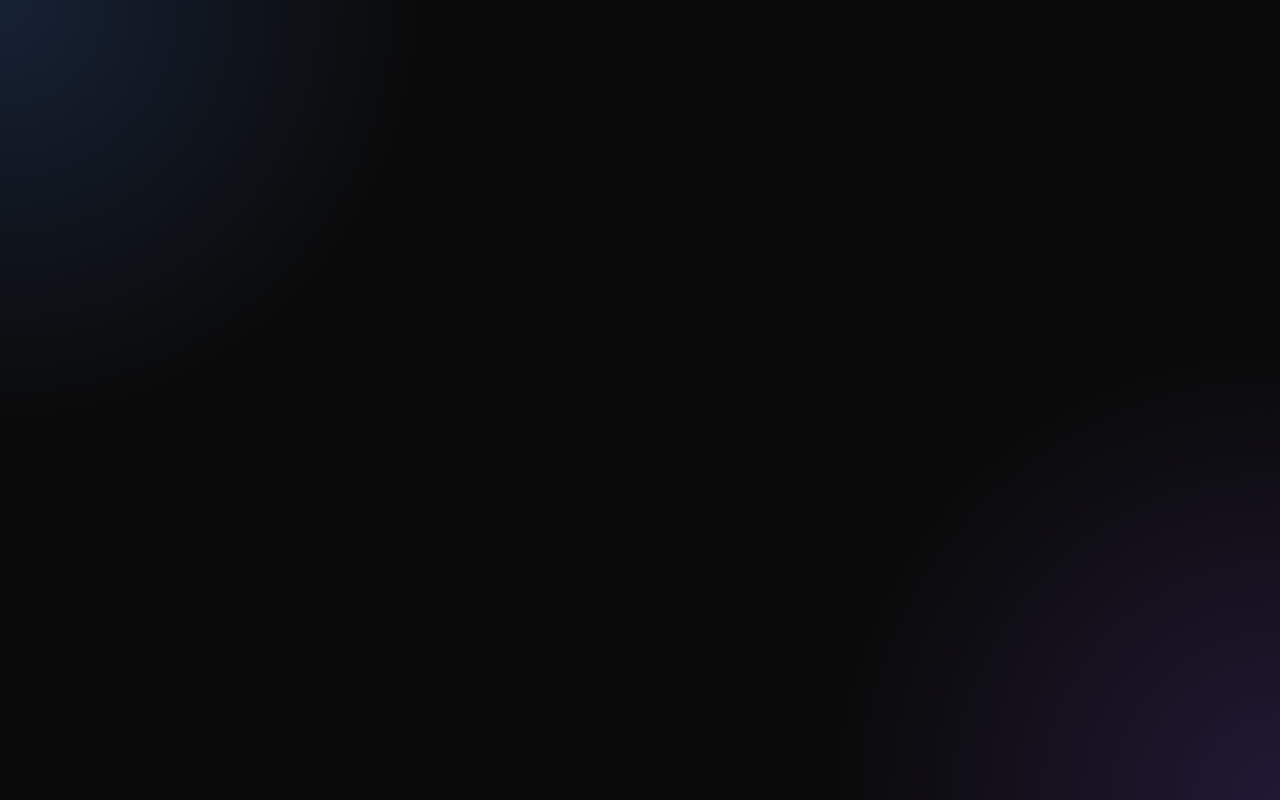
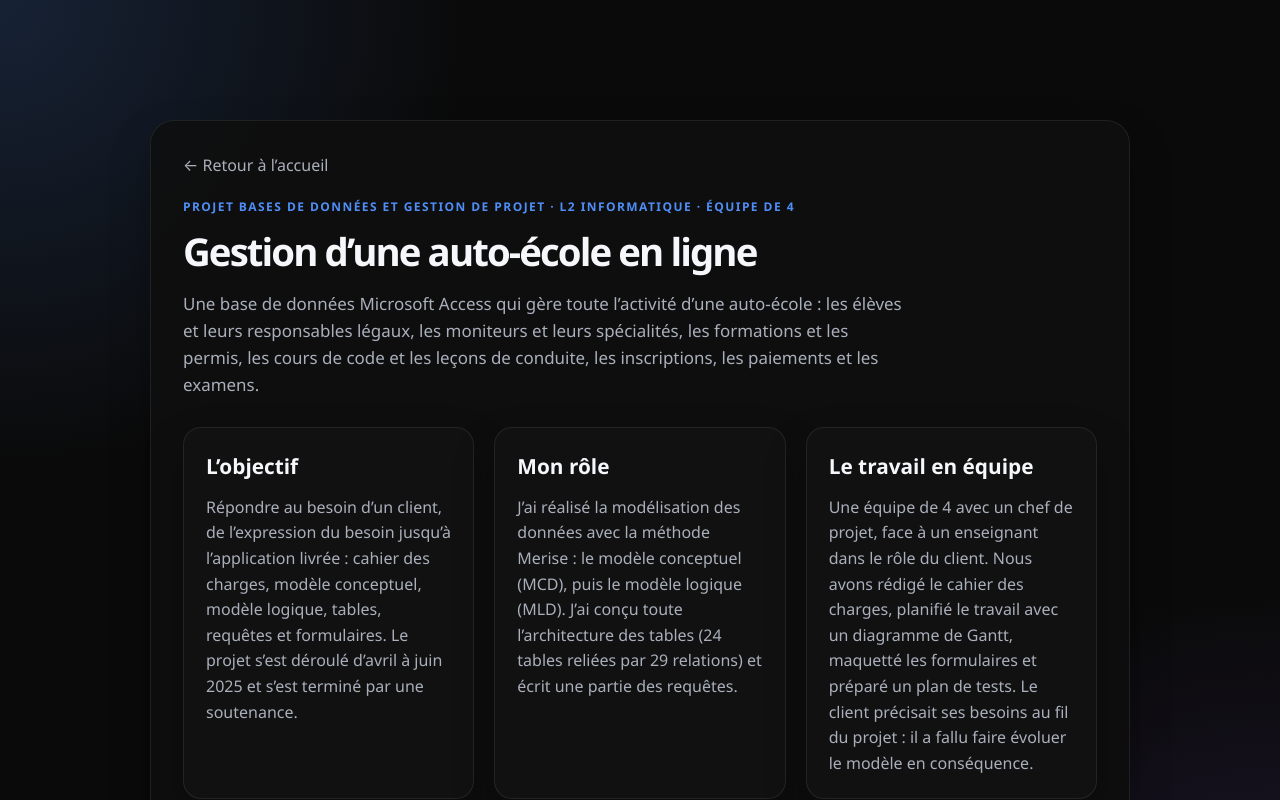
Before and after one commit to Ibrahdiallo224/portfolio-ibrahima, a React (Create React App) app: page /projet/autoecole in a window 1280 px wide. Before the commit this address had no page. Shown: the top 800 px of the page. Built offline with nearby package versions, Linux system fonts and the light colour scheme.

Commit message:
Ajout du projet auto-école (Merise, Access)

```diff
--- a/src/App.js
+++ b/src/App.js
@@ -6,6 +6,7 @@ import ProjectCNN from './pages/ProjectCNN';
 import ProjectGraphes from './pages/ProjectGraphes';
 import ProjectMines from './pages/ProjectMines';
 import ProjectQualite from './pages/ProjectQualite';
+import ProjectAutoEcole from './pages/ProjectAutoEcole';
 import './index.css';
 
 // Quand on change de page, on remonte en haut (sinon on arrive au milieu de la nouvelle page)
@@ -28,6 +29,7 @@ function App() {
         <Route path="/projet/graphes" element={<ProjectGraphes />} />
         <Route path="/projet/mines" element={<ProjectMines />} />
         <Route path="/projet/qualite" element={<ProjectQualite />} />
+        <Route path="/projet/autoecole" element={<ProjectAutoEcole />} />
       </Routes>
     </Router>
   );
--- a/src/index.css
+++ b/src/index.css
@@ -290,6 +290,10 @@ select {
   background: linear-gradient(180deg, rgba(20, 58, 41, 0.86), rgba(18, 18, 18, 0.92));
 }
 
+.project-card.teal {
+  background: linear-gradient(180deg, rgba(16, 70, 74, 0.9), rgba(18, 18, 18, 0.92));
+}
+
 .project-card.orange {
   background: linear-gradient(180deg, rgba(92, 52, 18, 0.9), rgba(18, 18, 18, 0.92));
 }
--- a/src/pages/Home.js
+++ b/src/pages/Home.js
@@ -8,6 +8,8 @@ const skills = [
   'Spring Boot',
   'Python',
   'SQL',
+  'Merise (MCD / MLD)',
+  'Microsoft Access',
   'pandas',
   'scikit-learn',
   'DuckDB',
@@ -58,6 +60,14 @@ const projects = [
     accent: 'blue',
   },
   {
+    title: 'Gestion d’une auto-école en ligne',
+    category: 'Base de données · équipe de 4',
+    description:
+      'Base de données Microsoft Access pour suivre les élèves, les moniteurs, les formations, les paiements et les examens. J’ai réalisé la modélisation Merise (MCD, MLD), l’architecture des 24 tables et une partie des requêtes.',
+    path: '/projet/autoecole',
+    accent: 'teal',
+  },
+  {
     title: 'Détection de pathologies pulmonaires',
     category: 'IA médicale',
     description:
@@ -106,7 +116,7 @@ function Home() {
                 <span>de stage chez e.SNCF Solutions</span>
               </li>
               <li>
-                <strong>4</strong>
+                <strong>5</strong>
                 <span>projets détaillés</span>
               </li>
               <li>
--- /dev/null
+++ b/src/pages/ProjectAutoEcole.js
@@ -0,0 +1,58 @@
+import { Link } from 'react-router-dom';
+
+function ProjectAutoEcole() {
+  return (
+    <div className="project-page">
+      <div className="project-shell">
+        <Link to="/" className="back-link">← Retour à l’accueil</Link>
+        <p className="section-kicker">Projet Bases de données et gestion de projet · L2 Informatique · équipe de 4</p>
+        <h1>Gestion d’une auto-école en ligne</h1>
+        <p className="project-intro">
+          Une base de données Microsoft Access qui gère toute l’activité d’une auto-école : les élèves et leurs
+          responsables légaux, les moniteurs et leurs spécialités, les formations et les permis, les cours de code
+          et les leçons de conduite, les inscriptions, les paiements et les examens.
+        </p>
+
+        <div className="project-content">
+          <div className="project-panel">
+            <h2>L’objectif</h2>
+            <p>
+              Répondre au besoin d’un client, de l’expression du besoin jusqu’à l’application livrée : cahier des
+              charges, modèle conceptuel, modèle logique, tables, requêtes et formulaires. Le projet s’est déroulé
+              d’avril à juin 2025 et s’est terminé par une soutenance.
+            </p>
+          </div>
+
+          <div className="project-panel">
+            <h2>Mon rôle</h2>
+            <p>
+              J’ai réalisé la modélisation des données avec la méthode Merise : le modèle conceptuel (MCD), puis
+              le modèle logique (MLD). J’ai conçu toute l’architecture des tables (24 tables reliées par 29
+              relations) et écrit une partie des requêtes.
+            </p>
+          </div>
+
+          <div className="project-panel">
+            <h2>Le travail en équipe</h2>
+            <p>
+              Une équipe de 4 avec un chef de projet, face à un enseignant dans le rôle du client. Nous avons
+              rédigé le cahier des charges, planifié le travail avec un diagramme de Gantt, maquetté les
+              formulaires et préparé un plan de tests. Le client précisait ses besoins au fil du projet : il a
+              fallu faire évoluer le modèle en conséquence.
+            </p>
+          </div>
+        </div>
+
+        <ul className="key-points">
+          <li>Merise : MCD, MLD, tables d’association</li>
+          <li>Microsoft Access : 24 tables, 29 relations</li>
+          <li>Requêtes SQL : paramètres, regroupements, calcul des heures et des restes à payer</li>
+          <li>24 formulaires avec menu, sous-formulaires et recherche d’élèves</li>
+          <li>Gestion de projet : cahier des charges, Gantt, maquettage, plan de tests</li>
+        </ul>
+      </div>
+    </div>
+  );
+}
+
+export default ProjectAutoEcole;
```
Also changed, not shown: 1 other file (tests, documents, lock files or other folders).
